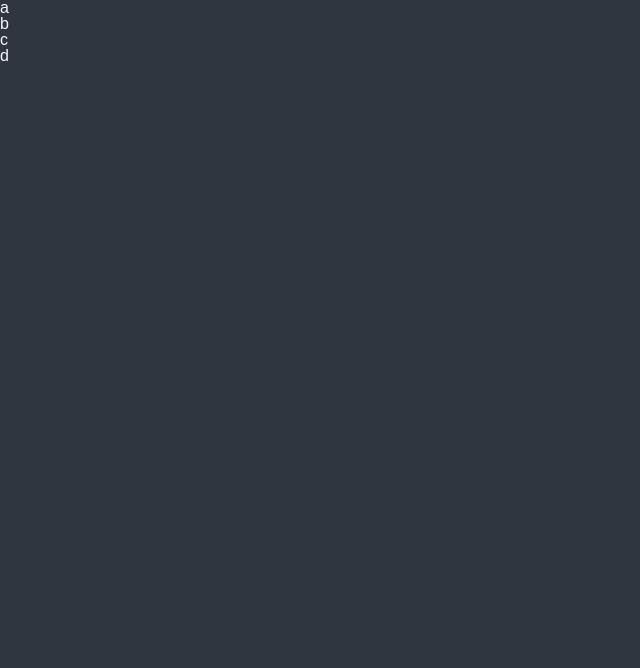
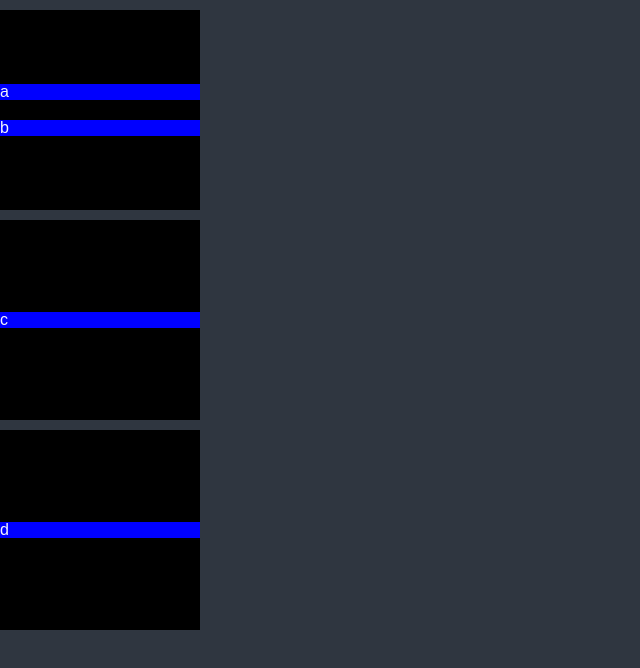
Before and after one commit to CGJI58/reactjs__my-todolist, a React (Create React App) app: page / in a window 1280 px wide. Shown: the top 668 px of the page, without its empty margins (0-640 px from the left). Built offline with nearby package versions, Linux system fonts and the light colour scheme.

Commit message:
multiple boards

```diff
--- a/src/App.tsx
+++ b/src/App.tsx
@@ -1,48 +1,30 @@
 import styled from "styled-components";
-import {
-  DragDropContext,
-  Draggable,
-  DropResult,
-  Droppable,
-} from "react-beautiful-dnd";
+import { DragDropContext, DropResult } from "react-beautiful-dnd";
 import { useRecoilState } from "recoil";
-import { cardState } from "./atoms";
-import Card from "./components/Card";
-
-const Wrapper = styled.div``;
+import Board from "./components/Board";
+import { boardsListState } from "./atoms";
 
 const BoardsList = styled.div``;
 
-const Board = styled.div``;
-
 function App() {
-  const [cards, setCards] = useRecoilState(cardState);
+  const [boards, setBoards] = useRecoilState(boardsListState);
 
   const onDragEnd = ({ draggableId, source, destination }: DropResult) => {
     if (!destination) return;
-    setCards((prev) => {
-      const prevCopy = [...prev];
-      prevCopy.splice(source.index, 1);
-      prevCopy.splice(destination.index, 0, draggableId);
-      return prevCopy;
-    });
+    // setCards((prev) => {
+    //   const prevCopy = [...prev];
+    //   prevCopy.splice(source.index, 1);
+    //   prevCopy.splice(destination.index, 0, draggableId);
+    //   return prevCopy;
+    // });
   };
   return (
     <DragDropContext onDragEnd={onDragEnd}>
-      <Wrapper>
-        <BoardsList>
-          <Droppable droppableId="droppableOne">
-            {(drop) => (
-              <Board ref={drop.innerRef} {...drop.droppableProps}>
-                {cards.map((card, index) => (
-                  <Card key={card} text={card} index={index} />
-                ))}
-                {drop.placeholder}
-              </Board>
-            )}
-          </Droppable>
-        </BoardsList>
-      </Wrapper>
+      <BoardsList>
+        {Object.keys(boards).map((boardId) => (
+          <Board key={boardId} boardId={boardId} cards={boards[boardId]} />
+        ))}
+      </BoardsList>
     </DragDropContext>
   );
 }
--- a/src/atoms.tsx
+++ b/src/atoms.tsx
@@ -1,6 +1,14 @@
 import { atom, selector } from "recoil";
 
-export const cardState = atom<string[]>({
-  key: "cardasdf",
-  default: ["a", "b", "c", "d"],
+interface IboardsListState {
+  [key: string]: string[];
+}
+
+export const boardsListState = atom<IboardsListState>({
+  key: "board",
+  default: {
+    to_do: ["a", "b"],
+    doing: ["c"],
+    done: ["d"],
+  },
 });
--- /dev/null
+++ b/src/components/Board.tsx
@@ -0,0 +1,34 @@
+import { Droppable } from "react-beautiful-dnd";
+import styled from "styled-components";
+import Card from "./Card";
+
+const Wrapper = styled.div`
+  display: flex;
+  flex-direction: column;
+  justify-content: center;
+  background-color: black;
+  width: 200px;
+  height: 200px;
+  margin: 10px 0;
+`;
+
+interface IBoardProps {
+  boardId: string;
+  cards: string[];
+}
+
+function Board({ boardId, cards }: IBoardProps) {
+  return (
+    <Droppable droppableId={boardId}>
+      {(drop) => (
+        <Wrapper ref={drop.innerRef} {...drop.droppableProps}>
+          {cards.map((card, index) => (
+            <Card key={card} index={index} text={card} />
+          ))}
+          {drop.placeholder}
+        </Wrapper>
+      )}
+    </Droppable>
+  );
+}
+export default Board;
--- a/src/components/Card.tsx
+++ b/src/components/Card.tsx
@@ -2,7 +2,11 @@ import React from "react";
 import { Draggable } from "react-beautiful-dnd";
 import styled from "styled-components";
 
-const Context = styled.div``;
+const Wrapper = styled.div`
+  display: flex;
+  background-color: blue;
+  margin: 10px 0;
+`;
 
 interface ICardProps {
   text: string;
@@ -12,15 +16,15 @@ interface ICardProps {
 function Card({ text, index }: ICardProps) {
   console.log(text, "has been rendered");
   return (
-    <Draggable key={text} draggableId={text} index={index}>
+    <Draggable draggableId={text} index={index}>
       {(drag) => (
-        <Context
+        <Wrapper
           ref={drag.innerRef}
           {...drag.dragHandleProps}
           {...drag.draggableProps}
         >
           {text}
-        </Context>
+        </Wrapper>
       )}
     </Draggable>
   );
```
